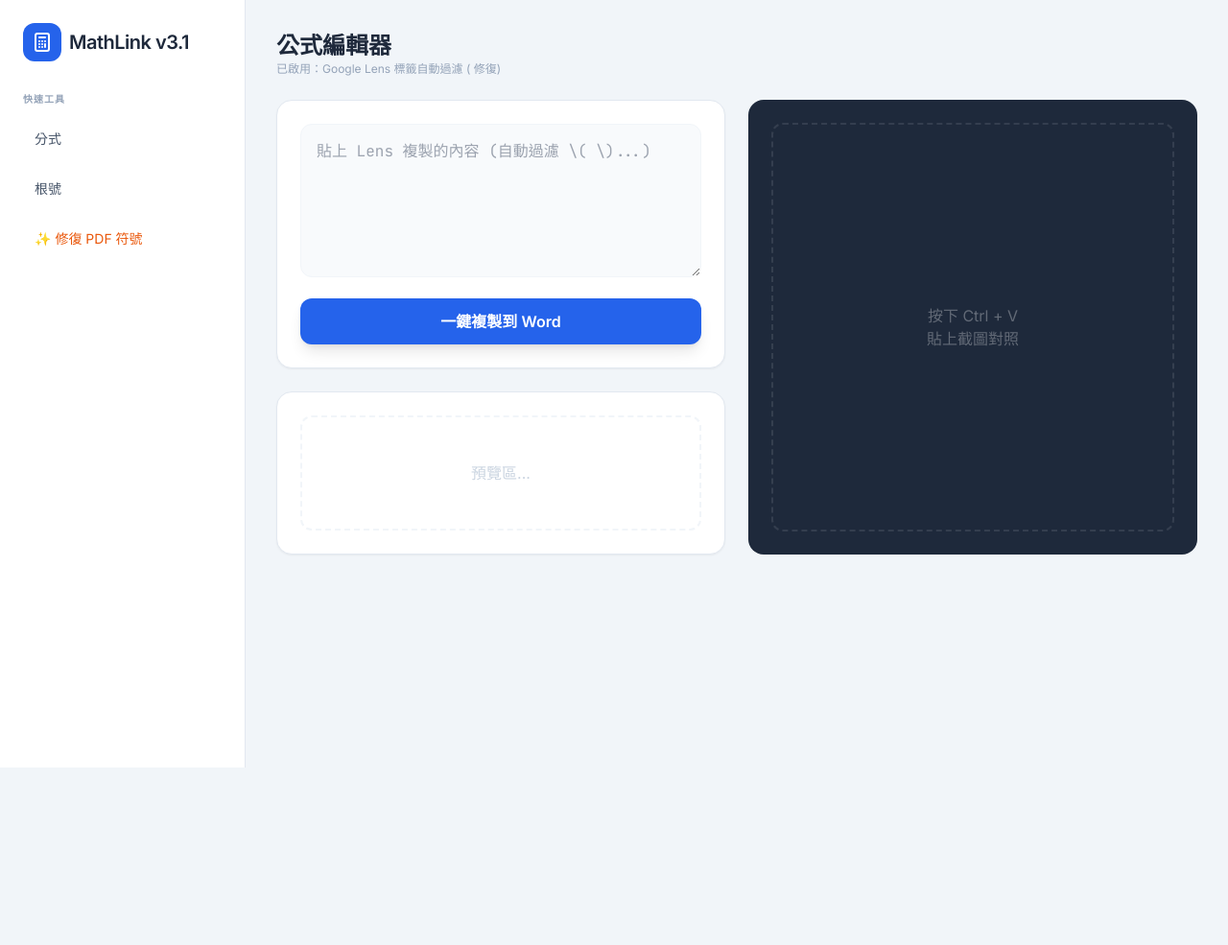
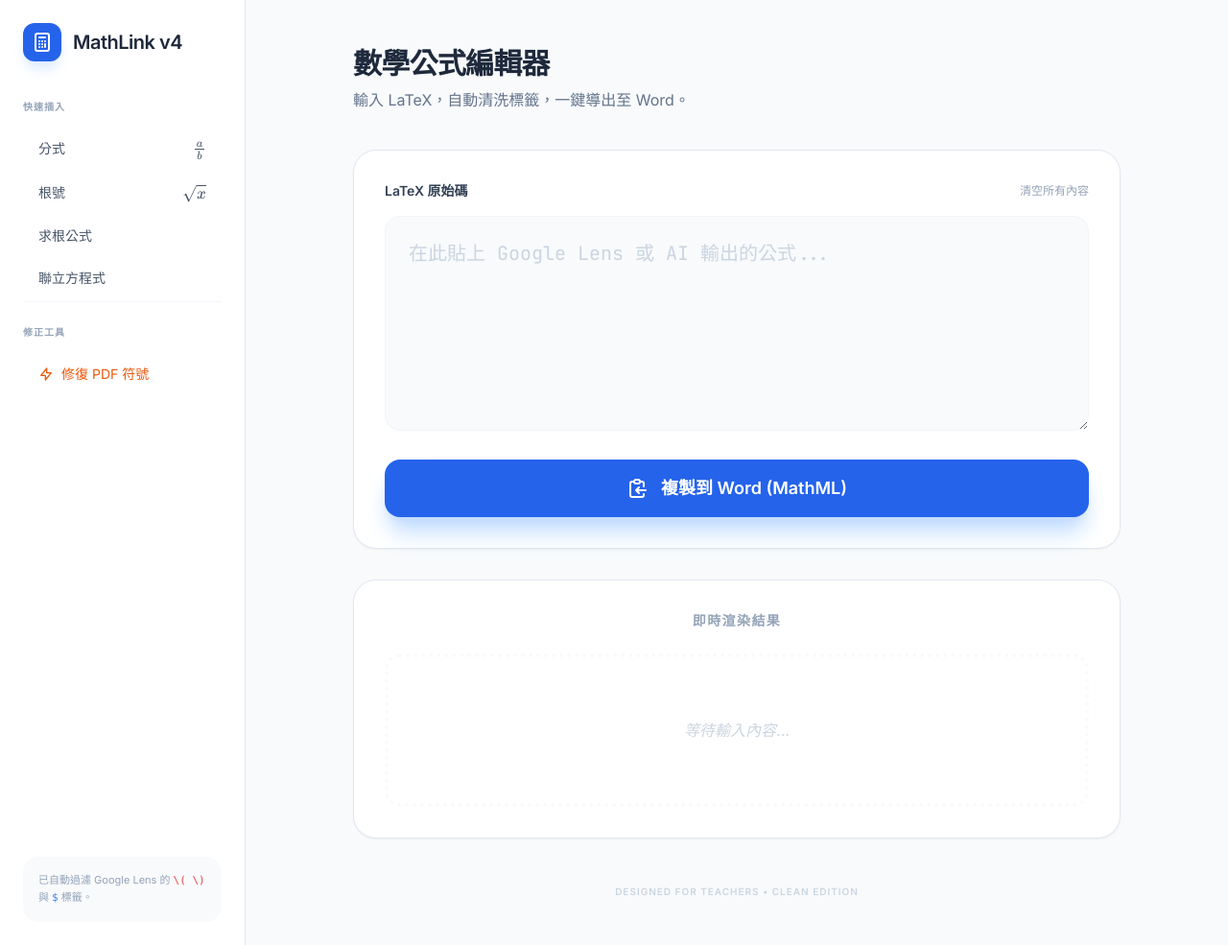
Before and after one commit to issac-sjps/MathTransfer, a plain HTML site: page index.html in a window 1280 px wide. Shown: the whole page at 96% size. Before the commit the page ends 800 px from the top, so only its background shows below. Drawn offline with nearby package versions, Linux system fonts and the light colour scheme.

Commit message:
Update index.html

```diff
--- a/index.html
+++ b/index.html
@@ -3,78 +3,101 @@
 <head>
     <meta charset="UTF-8">
     <meta name="viewport" content="width=device-width, initial-scale=1.0">
-    <title>MathLink Pro v3.1 | 老師專用轉換器</title>
+    <title>MathLink Pro v4 | 極簡純淨版</title>
     <script src="https://cdn.tailwindcss.com"></script>
     <link href="https://fonts.googleapis.com/css2?family=Inter:wght@400;600&family=JetBrains+Mono&display=swap" rel="stylesheet">
     <script src="https://polyfill.io/v3/polyfill.min.js?features=es6"></script>
     <script id="MathJax-script" async src="https://cdn.jsdelivr.net/npm/mathjax@3/es5/tex-mml-chtml.js"></script>
 
     <style>
-        body { font-family: 'Inter', sans-serif; background-color: #f1f5f9; }
+        body { font-family: 'Inter', sans-serif; background-color: #f8fafc; }
         .code-font { font-family: 'JetBrains Mono', monospace; }
-        #preview .mjx-chtml { font-size: 1.5em !important; }
+        #preview .mjx-chtml { font-size: 1.6em !important; color: #1e293b; }
+        .transition-all { transition: all 0.2s ease-in-out; }
     </style>
 </head>
 <body class="min-h-screen">
 
     <div class="flex flex-col md:flex-row min-h-screen">
-        <aside class="w-full md:w-64 bg-white border-r border-slate-200 p-6 flex-shrink-0">
-            <div class="flex items-center gap-2 mb-8">
-                <div class="bg-blue-600 text-white p-2 rounded-xl">
+        <aside class="w-full md:w-64 bg-white border-r border-slate-200 p-6 flex-shrink-0 flex flex-col">
+            <div class="flex items-center gap-3 mb-10">
+                <div class="bg-blue-600 text-white p-2 rounded-xl shadow-lg shadow-blue-100">
                     <svg xmlns="http://www.w3.org/2000/svg" class="h-6 w-6" fill="none" viewBox="0 0 24 24" stroke="currentColor"><path stroke-linecap="round" stroke-linejoin="round" stroke-width="2" d="M9 7h6m0 10v-3m-3 3h.01M9 17h.01M9 14h.01M12 14h.01M15 11h.01M12 11h.01M9 11h.01M7 21h10a2 2 0 002-2V5a2 2 0 00-2-2H7a2 2 0 00-2 2v14a2 2 0 002 2z" /></svg>
                 </div>
-                <h2 class="text-xl font-bold text-slate-800 tracking-tight">MathLink v3.1</h2>
+                <h2 class="text-xl font-bold text-slate-800 tracking-tight">MathLink v4</h2>
             </div>
-            <nav class="space-y-4">
-                <p class="text-[10px] font-bold text-slate-400 uppercase tracking-widest">快速工具</p>
-                <button class="w-full text-left px-3 py-2 text-sm text-slate-600 hover:bg-blue-50 hover:text-blue-600 rounded-lg transition-all" onclick="insertFormula('\\frac{a}{b}')">分式</button>
-                <button class="w-full text-left px-3 py-2 text-sm text-slate-600 hover:bg-blue-50 hover:text-blue-600 rounded-lg transition-all" onclick="insertFormula('\\sqrt{x}')">根號</button>
-                <button class="w-full text-left px-3 py-2 text-sm text-orange-600 hover:bg-orange-50 rounded-lg transition-all" onclick="fixPdfText()">✨ 修復 PDF 符號</button>
+
+            <nav class="flex-1 space-y-1">
+                <p class="text-[10px] font-bold text-slate-400 uppercase tracking-widest mb-4">快速插入</p>
+                <button class="w-full text-left px-4 py-2.5 text-sm text-slate-600 hover:bg-blue-50 hover:text-blue-600 rounded-xl transition-all flex justify-between" onclick="insertFormula('\\frac{a}{b}')">分式 <span>\(\frac{a}{b}\)</span></button>
+                <button class="w-full text-left px-4 py-2.5 text-sm text-slate-600 hover:bg-blue-50 hover:text-blue-600 rounded-xl transition-all flex justify-between" onclick="insertFormula('\\sqrt{x}')">根號 <span>\(\sqrt{x}\)</span></button>
+                <button class="w-full text-left px-4 py-2.5 text-sm text-slate-600 hover:bg-blue-50 hover:text-blue-600 rounded-xl transition-all" onclick="insertFormula('x = \\frac{-b \\pm \\sqrt{b^2-4ac}}{2a}')">求根公式</button>
+                <button class="w-full text-left px-4 py-2.5 text-sm text-slate-600 hover:bg-blue-50 hover:text-blue-600 rounded-xl transition-all" onclick="insertFormula('\\begin{cases} x+y=5 \\\\ x-y=1 \\end{cases}')">聯立方程式</button>
+
+                <div class="pt-6 mt-6 border-t border-slate-100">
+                    <p class="text-[10px] font-bold text-slate-400 uppercase tracking-widest mb-4">修正工具</p>
+                    <button class="w-full text-left px-4 py-2.5 text-sm text-orange-600 hover:bg-orange-50 rounded-xl transition-all flex items-center gap-2" onclick="fixPdfText()">
+                        <svg xmlns="http://www.w3.org/2000/svg" class="h-4 w-4" fill="none" viewBox="0 0 24 24" stroke="currentColor"><path stroke-linecap="round" stroke-linejoin="round" stroke-width="2" d="M13 10V3L4 14h7v7l9-11h-7z" /></svg>
+                        修復 PDF 符號
+                    </button>
+                </div>
             </nav>
+
+            <div class="bg-slate-50 rounded-2xl p-4 mt-auto">
+                <p class="text-[11px] text-slate-400 leading-relaxed">
+                    已自動過濾 Google Lens 的 <code class="text-red-500">\( \)</code> 與 <code class="text-blue-500">$</code> 標籤。
+                </p>
+            </div>
         </aside>
 
-        <main class="flex-1 p-6 md:p-8">
-            <header class="mb-6 flex justify-between items-center">
+        <main class="flex-1 p-6 md:p-12 max-w-4xl mx-auto w-full">
+            <header class="mb-10 flex justify-between items-end">
                 <div>
-                    <h1 class="text-2xl font-bold text-slate-800">公式編輯器</h1>
-                    <p class="text-xs text-slate-400">已啟用：Google Lens 標籤自動過濾 (\( \) 修復)</p>
+                    <h1 class="text-3xl font-bold text-slate-800 tracking-tight">數學公式編輯器</h1>
+                    <p class="text-slate-500 mt-2">輸入 LaTeX，自動清洗標籤，一鍵導出至 Word。</p>
                 </div>
-                <div id="copyStatus" class="bg-green-500 text-white px-4 py-1.5 rounded-full text-sm font-bold opacity-0 transition-opacity">已複製！</div>
+                <div id="copyStatus" class="bg-green-600 text-white px-6 py-2 rounded-full text-sm font-bold opacity-0 transition-all shadow-lg shadow-green-100 translate-y-2">
+                    ✓ 已成功複製 MathML
+                </div>
             </header>
 
-            <div class="grid grid-cols-1 lg:grid-cols-2 gap-6">
-                <div class="space-y-6">
-                    <div class="bg-white rounded-2xl shadow-sm border border-slate-200 p-6">
-                        <textarea id="input"
-                            class="w-full h-40 p-4 bg-slate-50 border border-slate-100 rounded-xl focus:ring-4 focus:ring-blue-100 outline-none transition-all code-font text-base"
-                            placeholder="貼上 Lens 複製的內容 (自動過濾 \( \)...)"
-                            oninput="autoConvert()"></textarea>
-                        <button onclick="copyToWord()" class="w-full mt-4 bg-blue-600 hover:bg-blue-700 text-white font-bold py-3 rounded-xl shadow-lg transition-all">
-                            一鍵複製到 Word
-                        </button>
+            <div class="space-y-8">
+                <div class="bg-white rounded-3xl shadow-sm border border-slate-200 p-8">
+                    <div class="flex justify-between items-center mb-4">
+                        <label class="text-sm font-bold text-slate-700">LaTeX 原始碼</label>
+                        <button onclick="clearAll()" class="text-xs text-slate-400 hover:text-red-500 transition-colors">清空所有內容</button>
                     </div>
-                    <div class="bg-white rounded-2xl shadow-sm border border-slate-200 p-6">
-                        <div id="preview" class="w-full min-h-[120px] flex items-center justify-center p-4 bg-white border-2 border-dashed border-slate-100 rounded-xl overflow-x-auto">
-                            <span class="text-slate-300">預覽區...</span>
-                        </div>
-                    </div>
+                    <textarea id="input"
+                        class="w-full h-56 p-6 bg-slate-50 border border-slate-100 rounded-2xl focus:ring-4 focus:ring-blue-100 focus:bg-white outline-none transition-all code-font text-xl text-slate-700 placeholder:text-slate-300"
+                        placeholder="在此貼上 Google Lens 或 AI 輸出的公式..."
+                        oninput="autoConvert()"></textarea>
+
+                    <button onclick="copyToWord()" class="w-full mt-6 bg-blue-600 hover:bg-blue-700 text-white font-bold py-4 rounded-2xl shadow-xl shadow-blue-200 transition-all transform active:scale-[0.99] flex items-center justify-center gap-3 text-lg">
+                        <svg xmlns="http://www.w3.org/2000/svg" class="h-6 w-6" fill="none" viewBox="0 0 24 24" stroke="currentColor"><path stroke-linecap="round" stroke-linejoin="round" stroke-width="2" d="M8 5H6a2 2 0 00-2 2v12a2 2 0 002 2h10a2 2 0 002-2v-1M8 5a2 2 0 002 2h2a2 2 0 002-2M8 5a2 2 0 012-2h2a2 2 0 012 2m0 0h2a2 2 0 012 2v3m2 4H10m0 0l3-3m-3 3l3 3" /></svg>
+                        複製到 Word (MathML)
+                    </button>
                 </div>
 
-                <div class="bg-slate-800 rounded-2xl p-6 flex flex-col min-h-[400px]">
-                    <div id="screenshotContainer" class="flex-1 flex items-center justify-center border-2 border-white/10 border-dashed rounded-xl overflow-hidden">
-                        <p id="placeholder" class="text-white/30 text-center">按下 Ctrl + V<br>貼上截圖對照</p>
-                        <img id="pastedImage" class="hidden max-w-full max-h-full object-contain" />
+                <div class="bg-white rounded-3xl shadow-sm border border-slate-200 p-8">
+                    <label class="text-sm font-bold text-slate-400 block mb-6 uppercase tracking-widest text-center">即時渲染結果</label>
+                    <div id="preview" class="w-full min-h-[160px] flex items-center justify-center border-4 border-dotted border-slate-50 rounded-2xl p-6 bg-white overflow-x-auto">
+                        <span class="text-slate-300 italic">等待輸入內容...</span>
                     </div>
                 </div>
             </div>
+
+            <footer class="mt-12 text-center text-slate-300 text-[10px] tracking-widest font-bold uppercase">
+                Designed for Teachers • Clean Edition
+            </footer>
         </main>
     </div>
 
     <script>
         const inputArea = document.getElementById('input');
         const previewArea = document.getElementById('preview');
+        const statusMsg = document.getElementById('copyStatus');
 
-        // 改良後的過濾器：支援 \(\) 和 \[]
+        // 改良過濾器：自動移除 $$, $, \(\), \[\]
         function cleanLatex(text) {
             return text.trim()
                 .replace(/^\$\$+|\$\$+$/g, '')
@@ -90,7 +113,7 @@
             timer = setTimeout(() => {
                 let text = cleanLatex(inputArea.value);
                 if (!text) {
-                    previewArea.innerHTML = '<span class="text-slate-300">預覽區...</span>';
+                    previewArea.innerHTML = '<span class="text-slate-300 italic">等待輸入內容...</span>';
                     return;
                 }
                 previewArea.innerHTML = '$$' + text + '$$';
@@ -104,34 +127,31 @@
             try {
                 const mml = MathJax.tex2mml(text);
                 navigator.clipboard.writeText(mml).then(() => {
-                    const status = document.getElementById('copyStatus');
-                    status.style.opacity = '1';
-                    setTimeout(() => { status.style.opacity = '0'; }, 2000);
+                    statusMsg.style.opacity = '1';
+                    statusMsg.style.transform = 'translateY(0)';
+                    setTimeout(() => {
+                        statusMsg.style.opacity = '0';
+                        statusMsg.style.transform = 'translateY(8px)';
+                    }, 2500);
                 });
-            } catch (err) { alert('語法有誤'); }
+            } catch (err) { alert('轉換失敗，請檢查 LaTeX 語法。'); }
         }
 
-        // 截圖貼上功能
-        document.addEventListener('paste', function (e) {
-            const items = e.clipboardData.items;
-            for (let i = 0; i < items.length; i++) {
-                if (items[i].type.indexOf('image') !== -1) {
-                    const blob = items[i].getAsFile();
-                    document.getElementById('pastedImage').src = URL.createObjectURL(blob);
-                    document.getElementById('pastedImage').classList.remove('hidden');
-                    document.getElementById('placeholder').classList.add('hidden');
-                }
-            }
-        });
-
         function insertFormula(l) {
-            inputArea.value += l;
+            const start = inputArea.selectionStart;
+            const end = inputArea.selectionEnd;
+            inputArea.value = inputArea.value.substring(0, start) + l + inputArea.value.substring(end);
+            inputArea.focus();
             autoConvert();
         }
 
         function fixPdfText() {
-            inputArea.value = inputArea.value.replace(/√/g, '\\sqrt{').replace(/±/g, '\\pm ');
+            inputArea.value = inputArea.value.replace(/√/g, '\\sqrt{').replace(/±/g, '\\pm ').replace(/π/g, '\\pi ');
             autoConvert();
+        }
+
+        function clearAll() {
+            if(confirm('確定要清空嗎？')) { inputArea.value = ''; autoConvert(); }
         }
     </script>
 </body>
```
